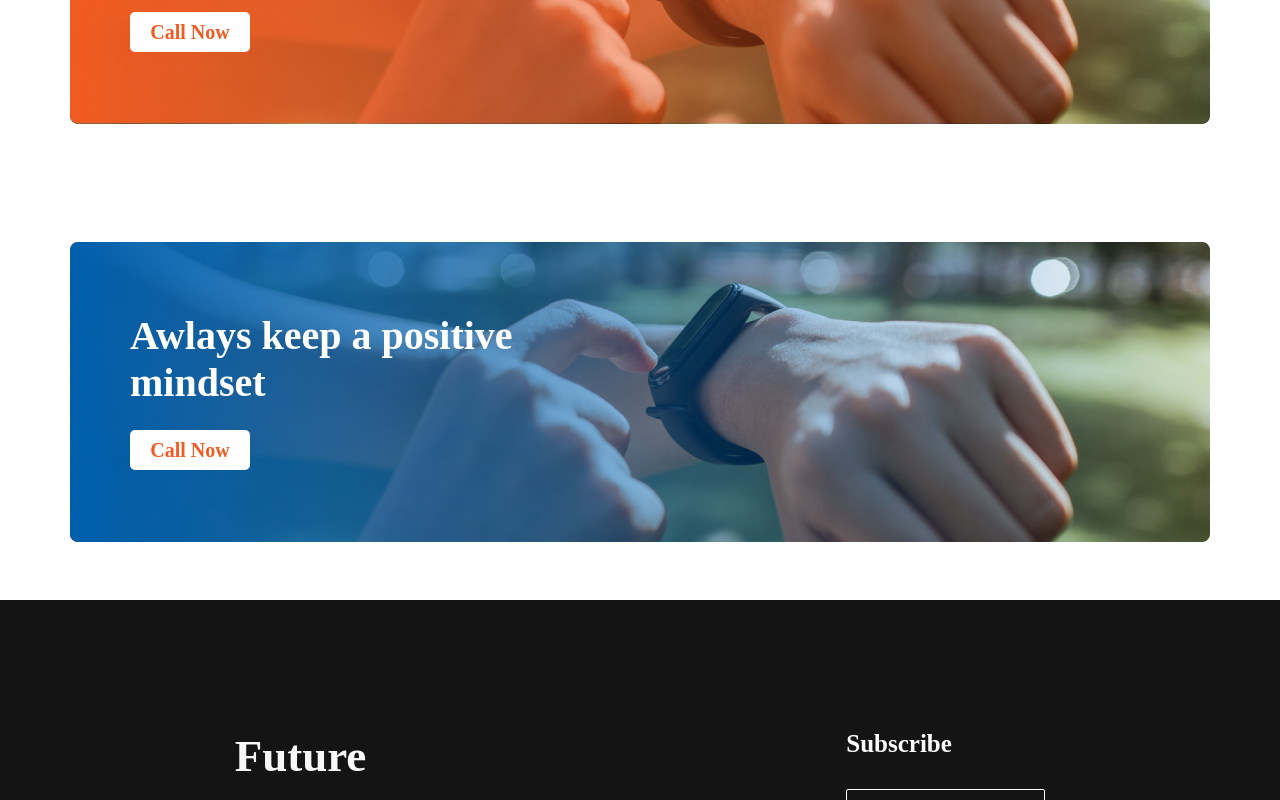
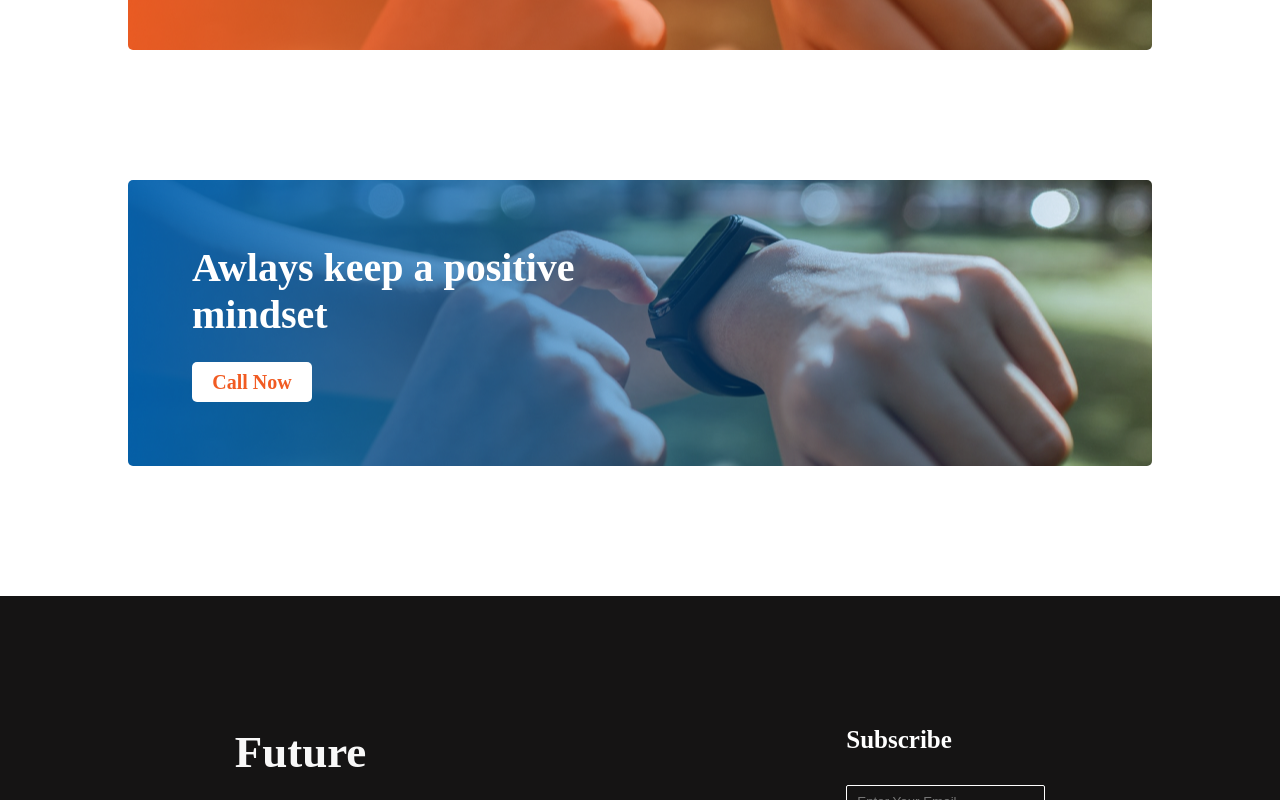
Before and after one commit to Horidas-Roy/New-YEAR-ME-1, a plain HTML site: page index.html in a window 1280 px wide. Shown: the part 3941-4741 px from the top of the page. Drawn offline with Linux system fonts and the light colour scheme.

Commit message:
call section is edited

```diff
--- a/style.css
+++ b/style.css
@@ -209,22 +209,27 @@
 }
 /* call section related style */
 .call-section {
-  width: 100vw;
+  display: flex;
+  justify-content: center;
+  margin-bottom: 130px;
 }
 .call-section-container {
-  margin: 130px, auto;
+  width: 70vw;
+
 
   background: url("./images/gradient2.png"), url("./images/watch.png");
   background-repeat: no-repeat;
   background-position: center;
-  padding: 130px;
+  padding: 64px;
+  border-radius: 5px;
 }
 .second-call-section-container {
-  margin: 130px, auto;
+  width: 70vw;
   background: url("./images/gradient1.png"), url("./images/watch.png");
   background-repeat: no-repeat;
   background-position: center;
-  padding: 130px;
+  padding: 64px;
+  border-radius: 5px;
 }
 .call-tittle {
   display: flex;
```
